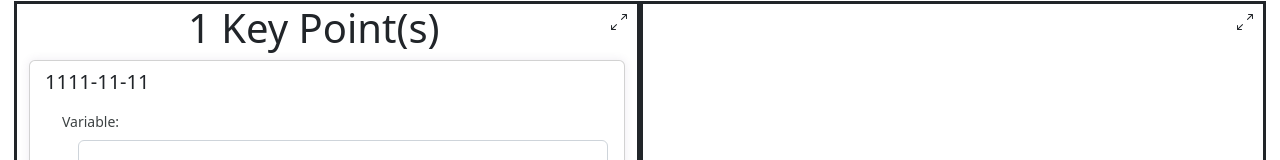
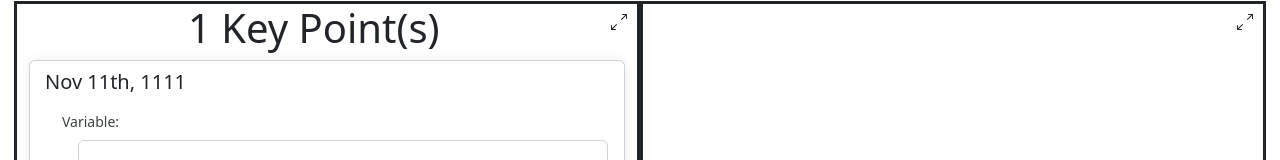
Before and after one commit to sagars729/cmsc734-final-project, a React (Create React App) app: page / in a window 1280 px wide. Shown: the part 120-280 px from the top of the page. Built offline with nearby package versions, Linux system fonts and the light colour scheme.

Commit message:
dates are in the same format

```diff
--- a/src/App.tsx
+++ b/src/App.tsx
@@ -92,18 +92,6 @@ const App = () => {
     }
   };
 
-  function getFormattedDate(date: any) {
-    var year = date.getFullYear();
-
-    var month = (1 + date.getMonth()).toString();
-    month = month.length > 1 ? month : "0" + month;
-
-    var day = date.getDate().toString();
-    day = day.length > 1 ? day : "0" + day;
-
-    return month + "/" + day + "/" + year;
-  }
-
   const addKeyPoint = (time: string, attribute: string, attrValue: number) => {
     let newData = [...keyPointsData];
 
@@ -131,8 +119,7 @@ const App = () => {
         analysis_yielded: "<input>",
       },
     ];
-    var newtime = getFormattedDate(new Date(time));
-    var jsonObj = { time: newtime, points: jsonPoints };
+    var jsonObj = { time: time, points: jsonPoints };
     newData.push(jsonObj);
 
     newData.sort((a, b) => {
--- a/src/components/KeyPointsList/KeyPointsList.tsx
+++ b/src/components/KeyPointsList/KeyPointsList.tsx
@@ -1,7 +1,6 @@
 import React from "react";
 import { BsArrowsAngleContract } from "react-icons/bs";
 import { BsArrowsAngleExpand } from "react-icons/bs";
-import EditorConvertToHTML from "../TextEditor/TextEditor";
 
 import "./KeyPointsList.css";
 
@@ -77,18 +76,17 @@ const KeyPointsList = (props: any) => {
   }
 
   function convertTime(time: any) {
-    var date = new Date(time);
-    var userTimezoneOffset = date.getTimezoneOffset() * 60000;
-    var d = new Date(date.getTime());
+    let arr = time.split('-');
+    let m = (parseInt(arr[1])-1)
 
     let str =
       "" +
-      monthNames[d.getMonth()] +
+      monthNames[m] +
       " " +
-      d.getDate() +
-      dateOrdinal(d.getDate()) +
+      arr[2] +
+      dateOrdinal(arr[2]) +
       ", " +
-      d.getFullYear();
+      arr[0];
     return str;
   }
 
@@ -119,7 +117,7 @@ const KeyPointsList = (props: any) => {
             <div className="col-lg">
               <div className="card card-margin">
                 <div className="card-header no-border">
-                  <h5 className="card-title">{item.time}</h5>
+                  <h5 className="card-title">{convertTime(item.time)}</h5>
                 </div>
 
                 {item.points.map((point: any, pointIdx: number) => (
```
